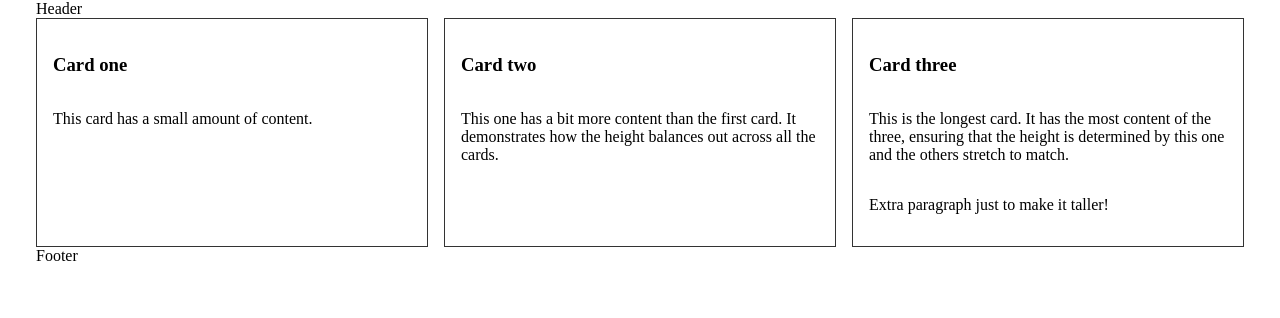
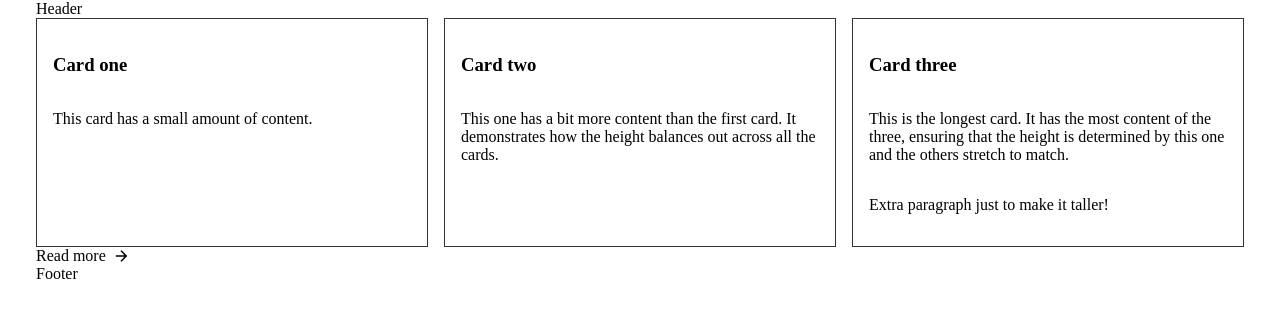
Before and after one commit to hackdanismo/vanilla-components, a plain HTML site: page index.html in a window 1280 px wide. Drawn offline with Linux system fonts and the light colour scheme.

Commit message:
feat: add the link-arrow component and CSS styling

```diff
--- a/index.html
+++ b/index.html
@@ -9,6 +9,7 @@
     <link rel="stylesheet" href="styles/reset.css">
     <link rel="stylesheet" href="styles/base.css">
     <link rel="stylesheet" href="styles/card.css">
+    <link rel="stylesheet" href="styles/link.css">
 </head>
 <body>
 <header role="banner">
@@ -38,6 +39,15 @@
             </div>
             <!-- / Card -->
 
+            <!-- Arrow link -->
+            <a href="#" class="link link-arrow">
+                Read more
+                <svg xmlns="http://www.w3.org/2000/svg" fill="none" stroke="currentColor" stroke-width="2" viewBox="0 0 24 24">
+                    <path d="M5 12h14M12 5l7 7-7 7"/>
+                </svg>
+            </a>
+            <!-- / Arrow link-->
+
         </div>
     </section>
 </main>
--- /dev/null
+++ b/styles/link.css
@@ -0,0 +1,22 @@
+.link {
+    text-decoration: none;
+    font-size: inherit;
+    display: inline-flex;
+    align-items: center;
+    color: inherit;
+}
+
+.link-arrow {
+    gap: 6px;
+    transition: color 0.3s ease;
+}
+
+.link-arrow svg {
+    width: 18px;
+    height: 18px;
+    transition: transform 0.3s ease;
+}
+
+.link-arrow:hover svg {
+    transform: translateX(4px);
+}
```
